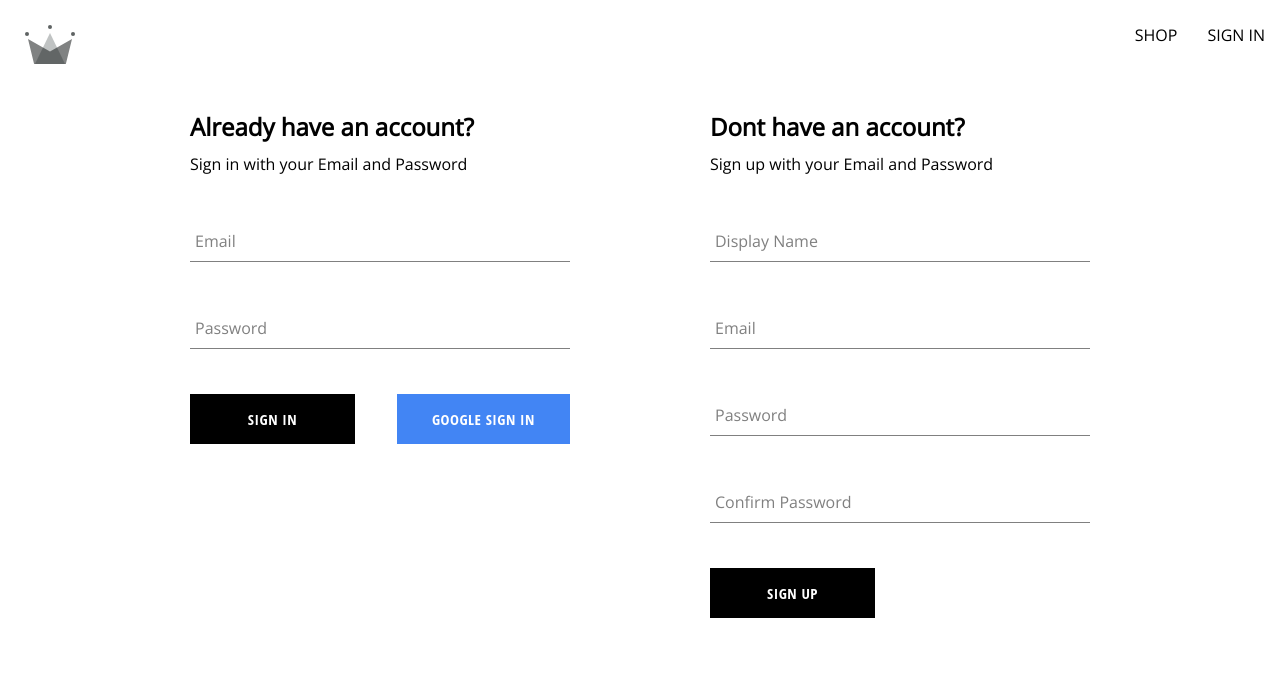
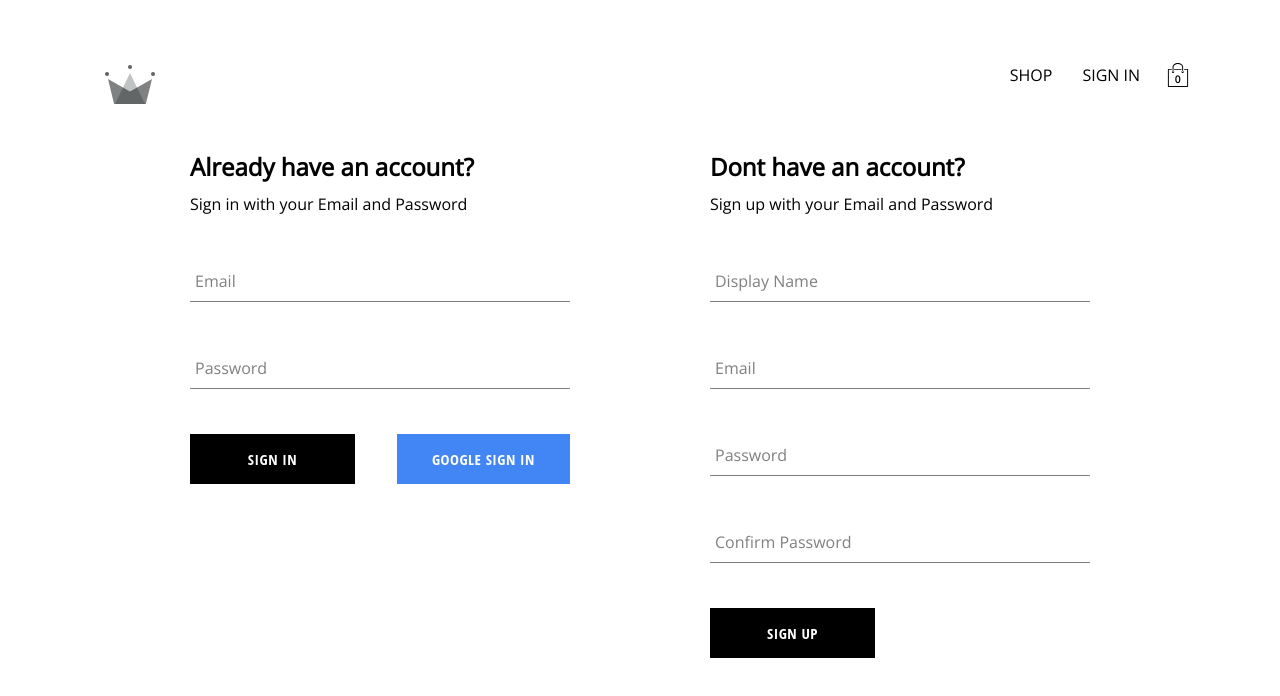
Before and after one commit to anshumanbagchi/React-Capstone, a React (Create React App) app in the folder react-capstone/: page /auth in a window 1280 px wide. Shown: the top 696 px of the page. Built offline with nearby package versions, Linux system fonts and the light colour scheme; no server answers.

Commit message:
Added Cart context, Cart icon, Cart dropdown

```diff
--- /dev/null
+++ b/react-capstone/src/components/cart-dropdown/cart-dropdown.component.jsx
@@ -0,0 +1,13 @@
+import Button from "../button/button.component";
+import "./cart-dropdown.styles.scss";
+
+const CartDropdown = () => {
+  return (
+    <div className="cart-dropdown-container">
+      <div className="cart-items" />
+      <Button>GO TO CHECKOUT</Button>
+    </div>
+  );
+};
+
+export default CartDropdown;
--- /dev/null
+++ b/react-capstone/src/components/cart-dropdown/cart-dropdown.styles.scss
@@ -0,0 +1,29 @@
+.cart-dropdown-container {
+  position: absolute;
+  width: 240px;
+  height: 340px;
+  display: flex;
+  flex-direction: column;
+  padding: 20px;
+  border: 1px solid black;
+  background-color: white;
+  top: 90px;
+  right: 40px;
+  z-index: 5;
+
+  .empty-message {
+    font-size: 18px;
+    margin: 50px auto;
+  }
+
+  .cart-items {
+    height: 240px;
+    display: flex;
+    flex-direction: column;
+    overflow: scroll;
+  }
+
+  button {
+    margin-top: auto;
+  }
+}
--- /dev/null
+++ b/react-capstone/src/components/cart-icon/cart-icon.component.jsx
@@ -0,0 +1,20 @@
+import { useContext } from "react";
+
+import { ReactComponent as ShoppingIcon } from "../../assets/shopping-bag.svg";
+
+import { CartContext } from "../../contexts/cart.context";
+import "./cart-icon.styles.scss";
+
+const CartIcon = () => {
+  const { isCartOpen, setIsCartOpen } = useContext(CartContext);
+
+  const toggleIsCartOpen = () => setIsCartOpen(!isCartOpen);
+  return (
+    <div className="cart-icon-container" onClick={toggleIsCartOpen}>
+      <ShoppingIcon className="shopping-icon" />
+      <span className="item-count">0</span>
+    </div>
+  );
+};
+
+export default CartIcon;
--- /dev/null
+++ b/react-capstone/src/components/cart-icon/cart-icon.styles.scss
@@ -0,0 +1,21 @@
+.cart-icon-container {
+  width: 45px;
+  height: 45px;
+  position: relative;
+  display: flex;
+  align-items: center;
+  justify-content: center;
+  cursor: pointer;
+
+  .shopping-icon {
+    width: 24px;
+    height: 24px;
+  }
+
+  .item-count {
+    position: absolute;
+    font-size: 10px;
+    font-weight: bold;
+    bottom: 12px;
+  }
+}
--- a/react-capstone/src/components/routes/navigation/navigation.route.component.jsx
+++ b/react-capstone/src/components/routes/navigation/navigation.route.component.jsx
@@ -4,11 +4,16 @@
 import { Outlet, Link } from "react-router-dom";
 import { signOutUser } from "../../../utils/firebase/firebase.utils";
 import { UserContext } from "../../../contexts/user.context";
+import { CartContext } from "../../../contexts/cart.context";
+
+import CartIcon from "../../cart-icon/cart-icon.component";
 
 import "./navigation.styles.scss";
+import CartDropdown from "../../cart-dropdown/cart-dropdown.component";
 
 const Navigation = () => {
   const { currentUser } = useContext(UserContext);
+  const { isCartOpen } = useContext(CartContext);
 
   return (
     <Fragment>
@@ -29,7 +34,9 @@
               SIGN IN
             </Link>
           )}
+          <CartIcon />
         </div>
+        {isCartOpen && <CartDropdown />}
       </div>
       <Outlet />
     </Fragment>
--- /dev/null
+++ b/react-capstone/src/contexts/cart.context.jsx
@@ -0,0 +1,12 @@
+import { createContext, useState } from "react";
+
+export const CartContext = createContext({
+  isCartOpen: false,
+  setIsCarOpen: () => {},
+});
+
+export const CartProvider = ({ children }) => {
+  const [isCartOpen, setIsCartOpen] = useState(false);
+  const value = { isCartOpen, setIsCartOpen };
+  return <CartContext.Provider value={value}>{children}</CartContext.Provider>;
+};
--- a/react-capstone/src/index.js
+++ b/react-capstone/src/index.js
@@ -6,6 +6,7 @@
 import { BrowserRouter } from "react-router-dom";
 import { UserProvider } from "./contexts/user.context";
 import { ProductsProvider } from "./contexts/products.context";
+import { CartProvider } from "./contexts/cart.context";
 
 const root = ReactDOM.createRoot(document.getElementById("root"));
 root.render(
@@ -13,7 +14,9 @@
     <BrowserRouter>
       <UserProvider>
         <ProductsProvider>
-          <App />
+          <CartProvider>
+            <App />
+          </CartProvider>
         </ProductsProvider>
       </UserProvider>
     </BrowserRouter>
--- a/react-capstone/src/index.scss
+++ b/react-capstone/src/index.scss
@@ -3,15 +3,14 @@
   height: 100%;
   width: 100%;
   margin: 0;
-  padding: 0;
+  padding: 20px 40px;
   font-family: "Open Sans", sans-serif;
   -webkit-font-smoothing: antialiased;
   -moz-osx-font-smoothing: grayscale;
 }
 
 code {
-  font-family: source-code-pro, Menlo, Monaco, Consolas, "Courier New",
-    monospace;
+  font-family: source-code-pro, Menlo, Monaco, Consolas, "Courier New", monospace;
 }
 
 a {
```
Also changed, not shown: react-capstone/src/assets/shopping-bag.svg (added).
